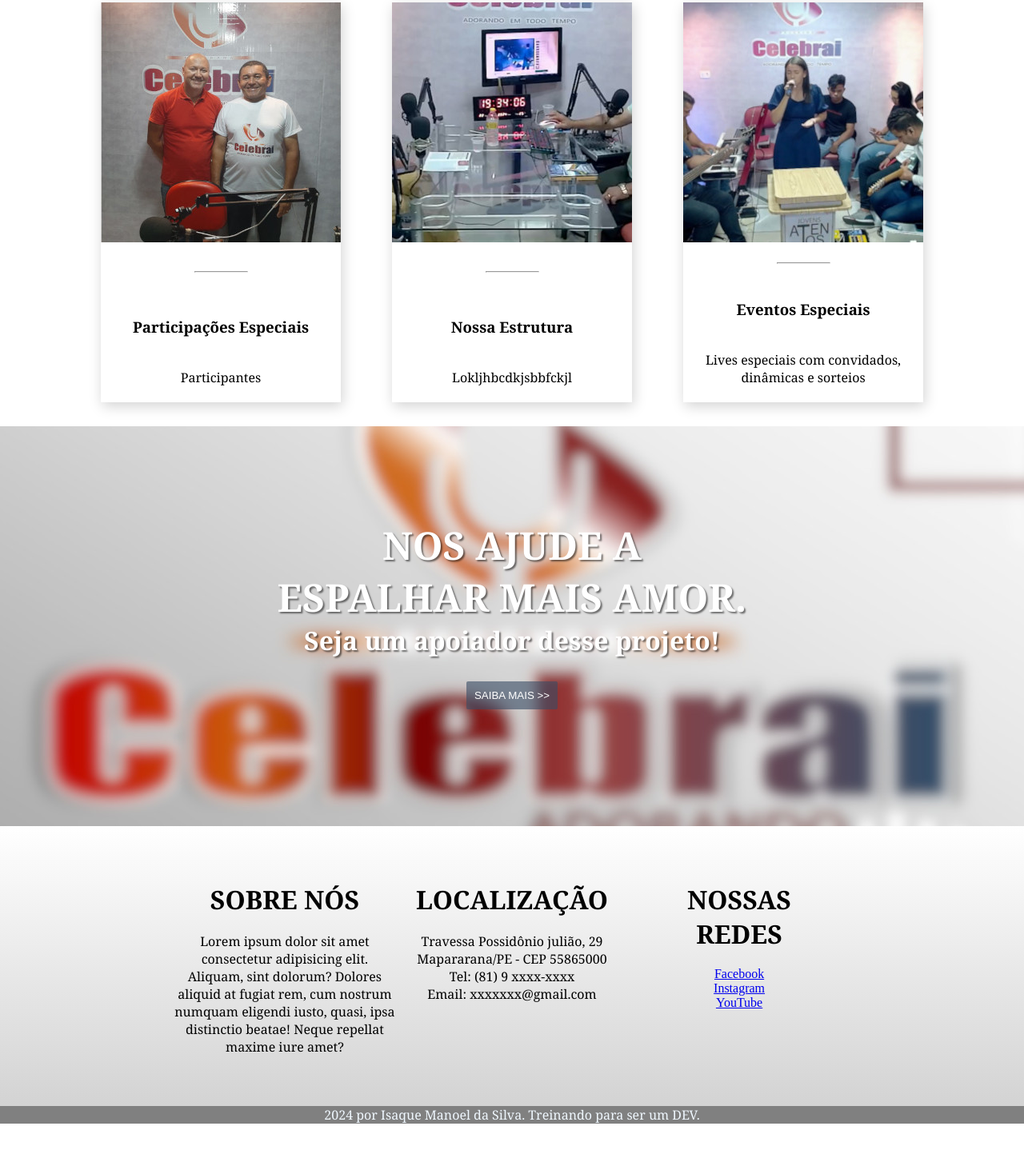
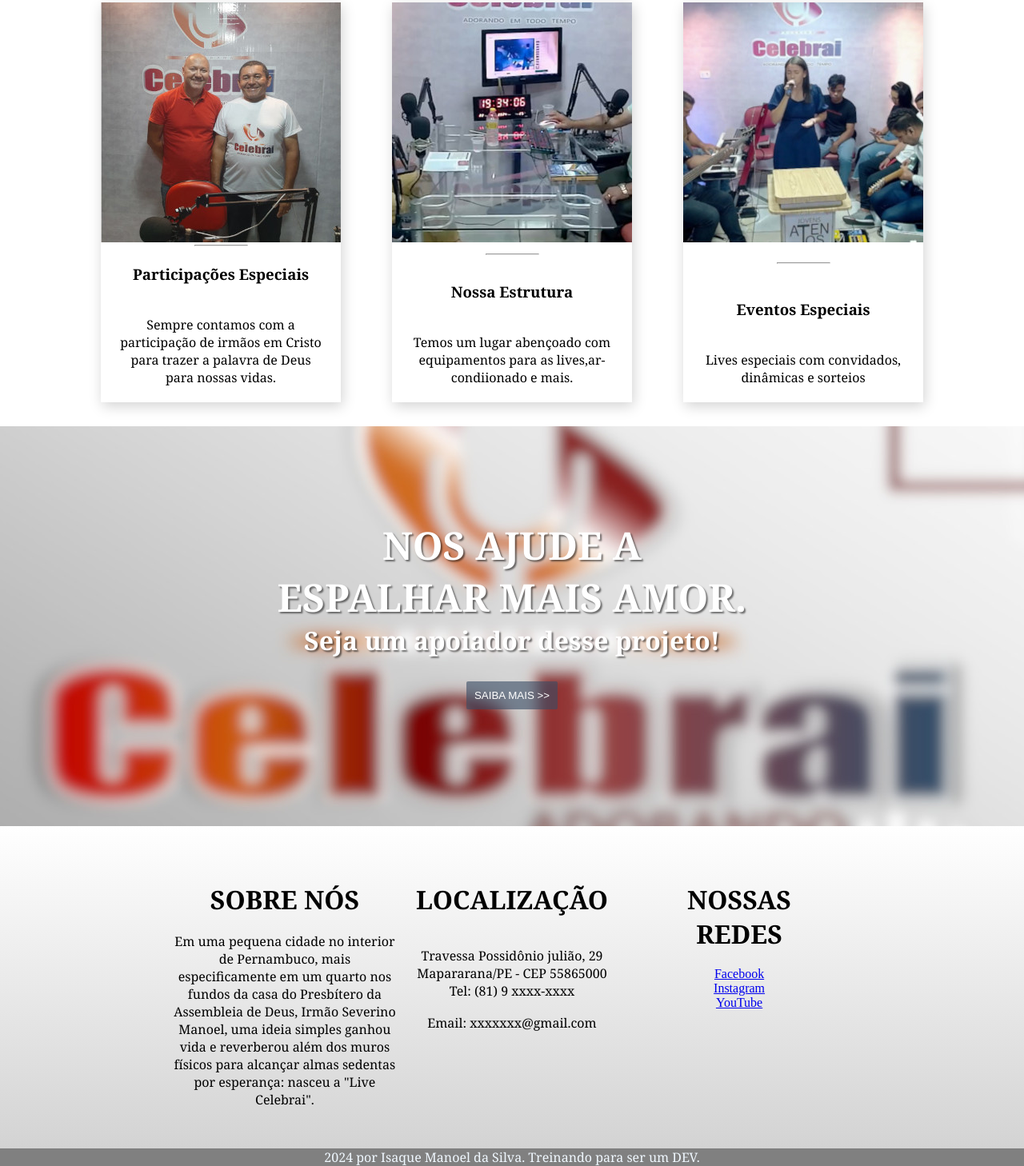
Before and after one commit to Isaque-Manoel/live-celebrai, a plain HTML site: page index.html in a window 1280 px wide. Shown: the part 1543-3001 px from the top of the page at 80% size. Before the commit the page ends 2948 px from the top, so only its background shows below. Drawn offline with Linux system fonts and the light colour scheme.

Commit message:
mudei umas bobagens

```diff
--- a/index.html
+++ b/index.html
@@ -64,7 +64,7 @@
                 <img src="imagens/fotos da live/pai e luiz1.jpg" alt="participantes">
                 <hr style="width:65px; margin: auto;">
                 <h3>Participações Especiais</h3>
-                <p>Participantes</p>
+                <p>Sempre contamos com a participação de irmãos em Cristo para trazer a palavra de Deus para nossas vidas.</p>
             </div>
         </div>
 
@@ -74,7 +74,7 @@
                     <img src="imagens/fotos da live/estrutura.jpg" alt="nossa-estrutura">
                     <hr style="width:65px; margin: auto;">
                     <h3>Nossa Estrutura</h3>
-                    <p>Lokljhbcdkjsbbfckjl</p>
+                    <p>Temos um lugar abençoado com equipamentos para as lives,ar-condiionado e mais.</p>
                 </div>
 
         </div>
@@ -98,13 +98,13 @@
     <div class="cont-06">
         <div>
             <h1>SOBRE NÓS</h1>
-            <p>Lorem ipsum dolor sit amet consectetur adipisicing elit. Aliquam, sint dolorum? Dolores aliquid at fugiat rem, cum nostrum numquam eligendi iusto, quasi, ipsa distinctio beatae! Neque repellat maxime iure amet?</p>
+            <p>Em uma pequena cidade no interior de Pernambuco, mais especificamente em um quarto nos fundos da casa do Presbítero da Assembleia de Deus, Irmão Severino Manoel, uma ideia simples ganhou vida e reverberou além dos muros físicos para alcançar almas sedentas por esperança: nasceu a "Live Celebrai".</p>
         </div>
 
         <div>
-            <h1>LOCALIZAÇÃO</h1>
+            <h1>LOCALIZAÇÃO</h1> <br>
             <p>Travessa Possidônio julião, 29 <br> Mapararana/PE - CEP 55865000</p>
-            <p>Tel: (81) 9 xxxx-xxxx</p>
+            <p>Tel: (81) 9 xxxx-xxxx</p> <br>
             <p>Email: xxxxxxx@gmail.com</p>
         </div>
 
```
